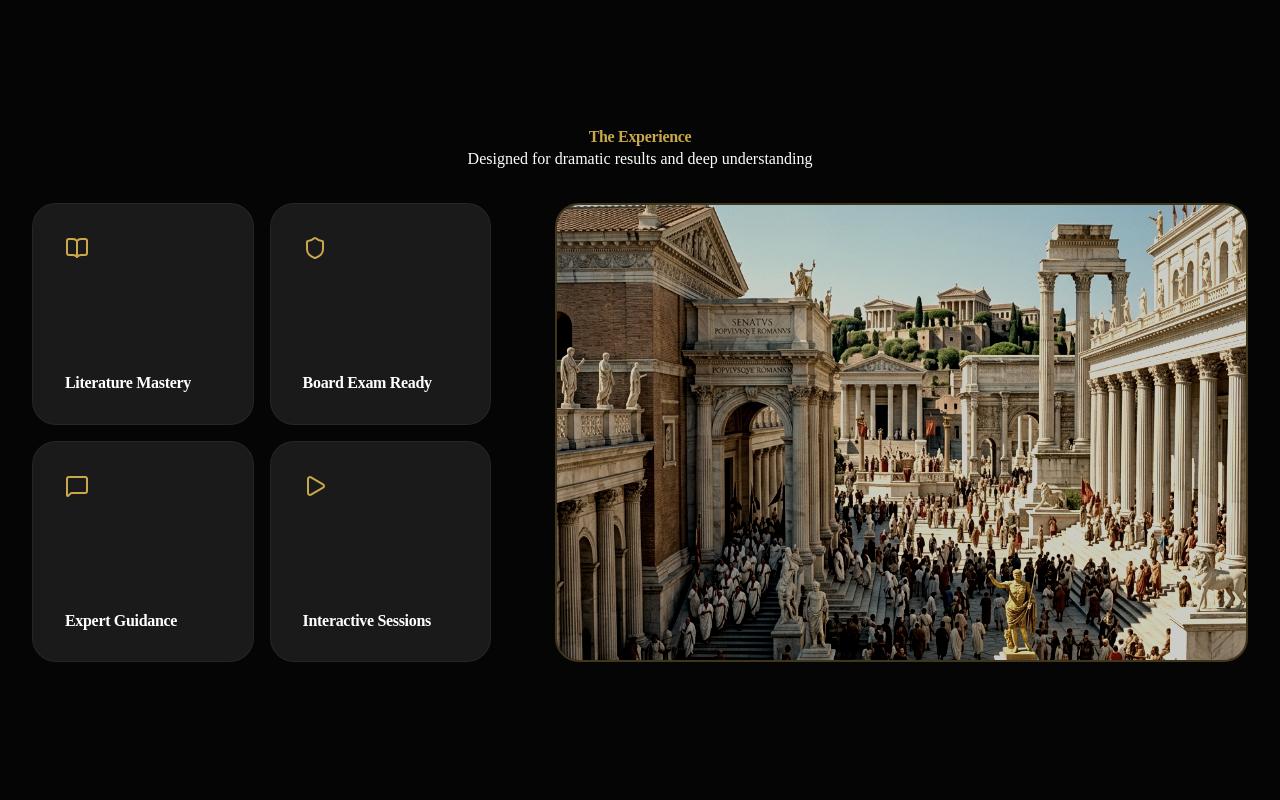
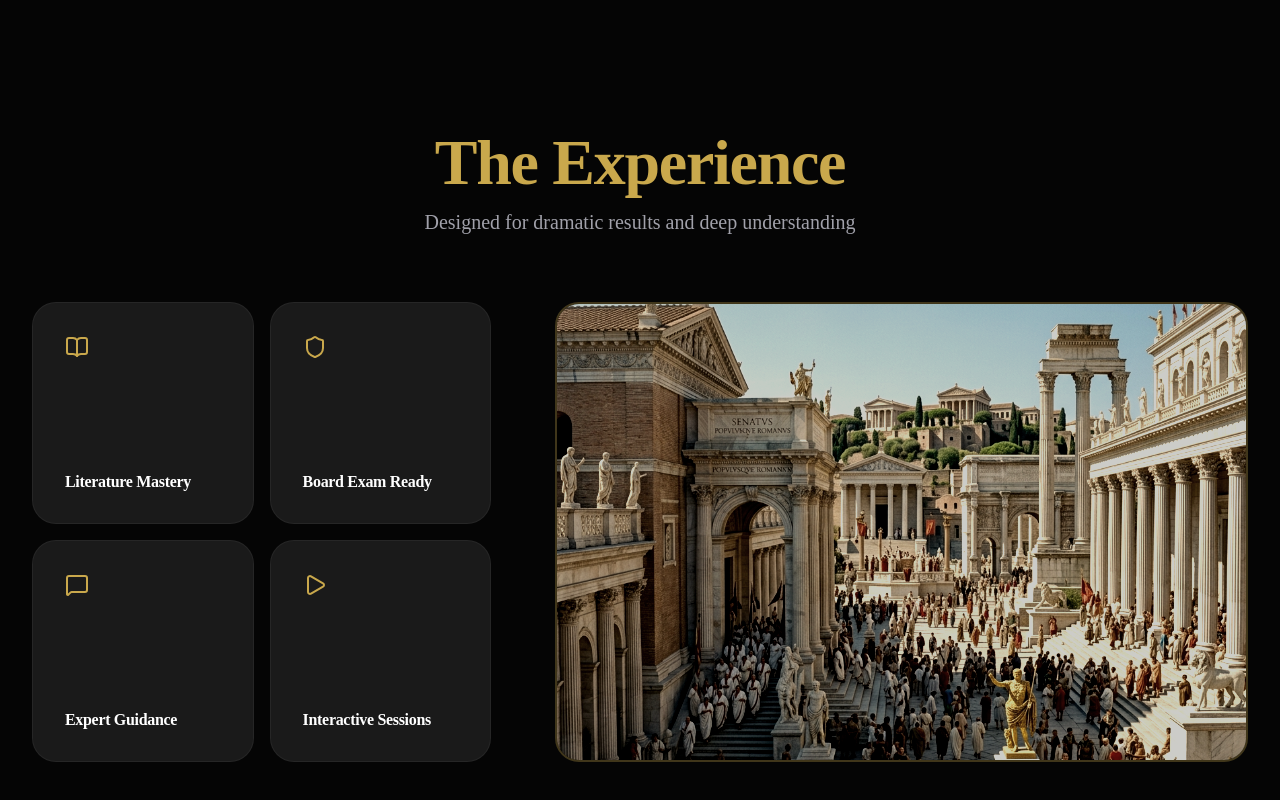
Before and after one commit to opgamer3455e/SirTanuj, a React (Vite) app: page / in a window 1280 px wide. Shown: the part 1420-2220 px from the top of the page. Built offline with nearby package versions, Linux system fonts and the light colour scheme.

Commit message:
style: enlarge headings and subtitles to match reference

```diff
--- a/src/index.css
+++ b/src/index.css
@@ -158,6 +158,36 @@ a:hover {
   opacity: 1;
 }
 
+/* Typography Components */
+.section-title {
+  font-size: 2.5rem;
+  font-weight: 700;
+  line-height: 1.1;
+  margin-bottom: var(--space-sm);
+  letter-spacing: -0.02em;
+}
+
+@media (min-width: 768px) {
+  .section-title {
+    font-size: 4rem;
+  }
+}
+
+.section-subtitle {
+  font-size: 1.125rem;
+  color: var(--text-secondary);
+  max-width: 600px;
+  margin-bottom: var(--space-xl);
+  margin-left: auto;
+  margin-right: auto;
+}
+
+@media (min-width: 768px) {
+  .section-subtitle {
+    font-size: 1.25rem;
+  }
+}
+
 /* Method Panel & Experience Section Layouts */
 .page-container {
   width: 100%;
```
